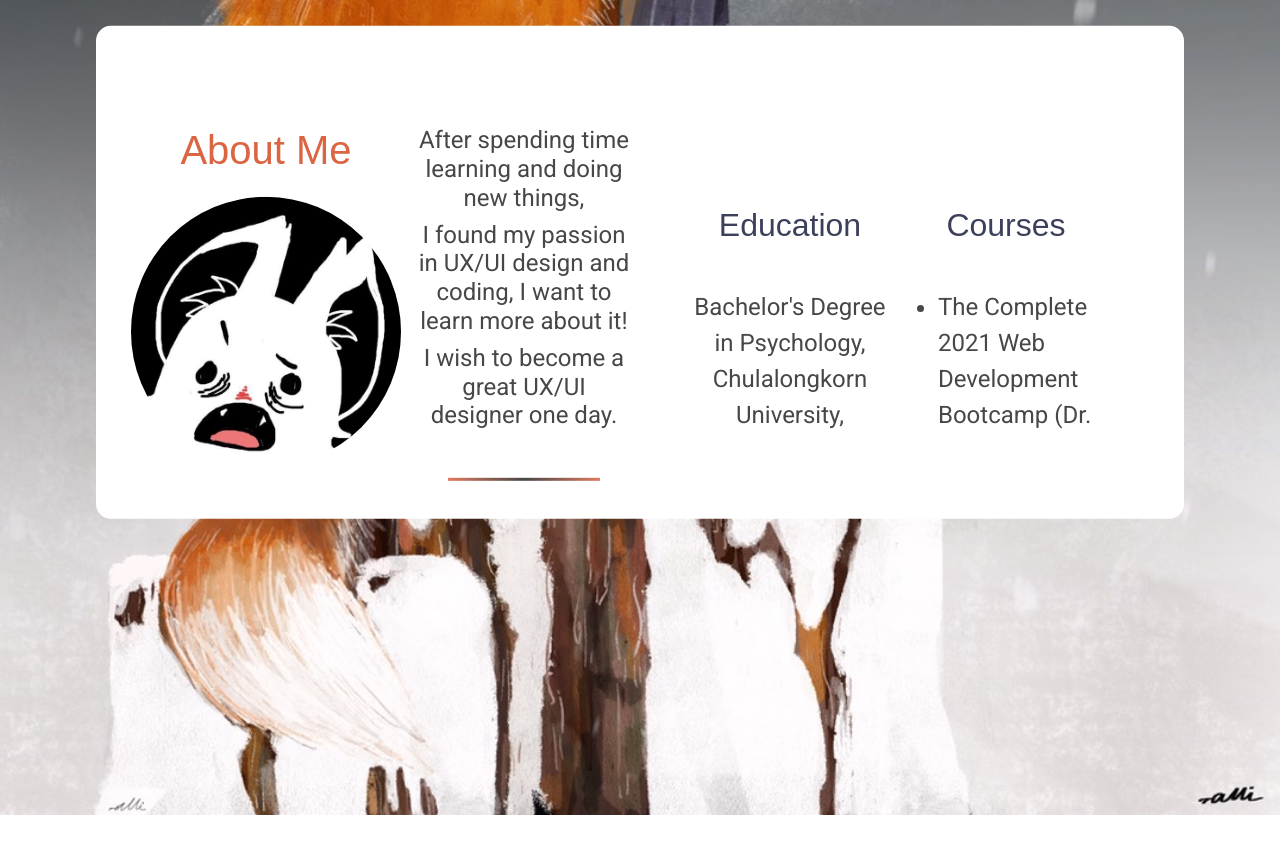
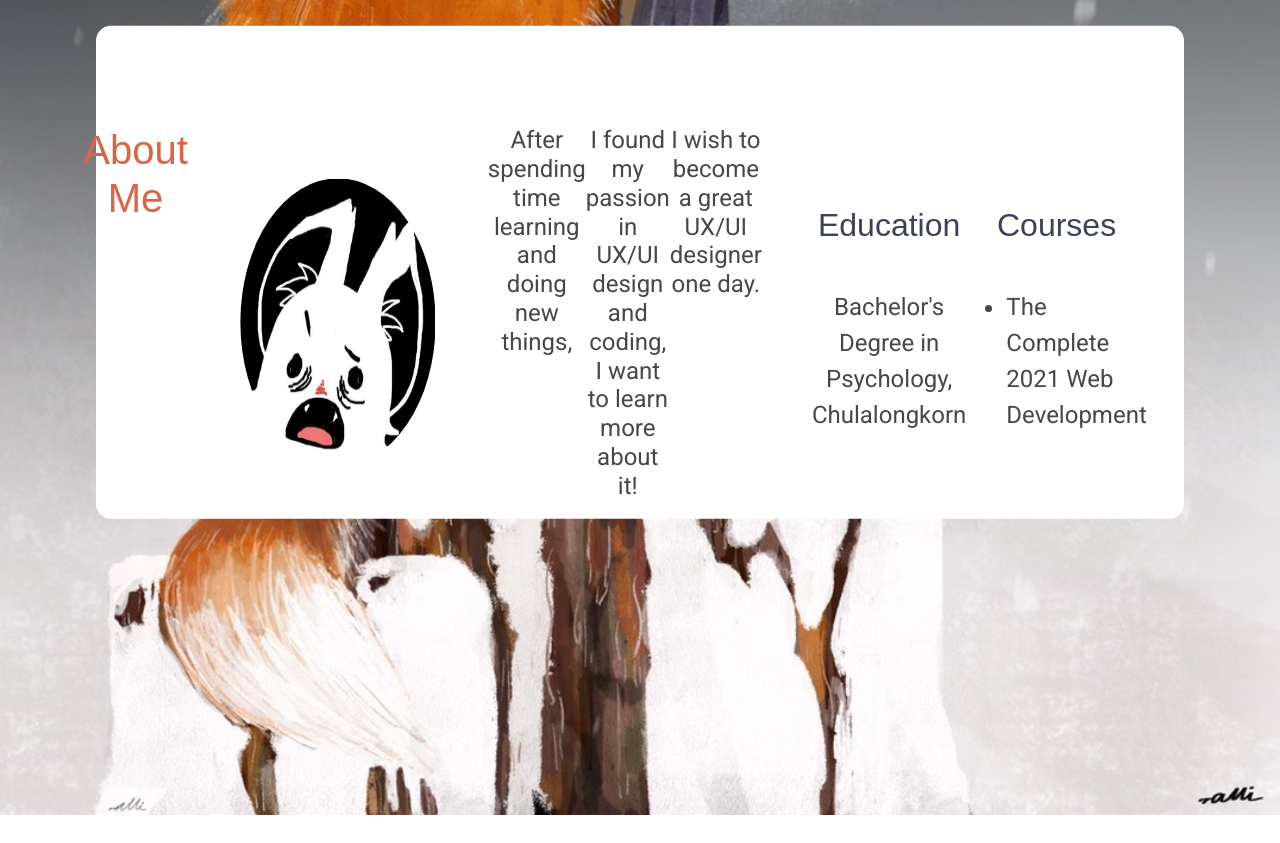
Before and after one commit to alligel/alliwebpage, a React (Create React App) app: page / in a window 1280 px wide. Shown: the part 1760-2603 px from the top of the page. Built offline with nearby package versions, Linux system fonts and the light colour scheme; a web font is replaced by a local one.

Commit message:
about me

```diff
--- a/src/components/AboutMe.jsx
+++ b/src/components/AboutMe.jsx
@@ -9,17 +9,17 @@ export default function AboutMe(){
     <div className="top-container">
       {/* profile */}
       <div className="about-container">
-         <div>
+         {/* <div> */}
             <h1  id="aboutme">About Me</h1>
             <img alt="myprofile" className="profilepic" src={Profileimg}/>
-         </div>
-         <div>
+         {/* </div> */}
+         {/* <div> */}
             <h4>After spending time learning and doing new things,</h4>
             <h4>I found my passion in UX/UI design and coding, I want to learn more about it!</h4>
             <h4>I wish to become a great UX/UI designer one day.</h4>
             <br></br>
             <hr className="hr-style"></hr>
-         </div>
+         {/* </div> */}
 
          {/* education */}
 
```
